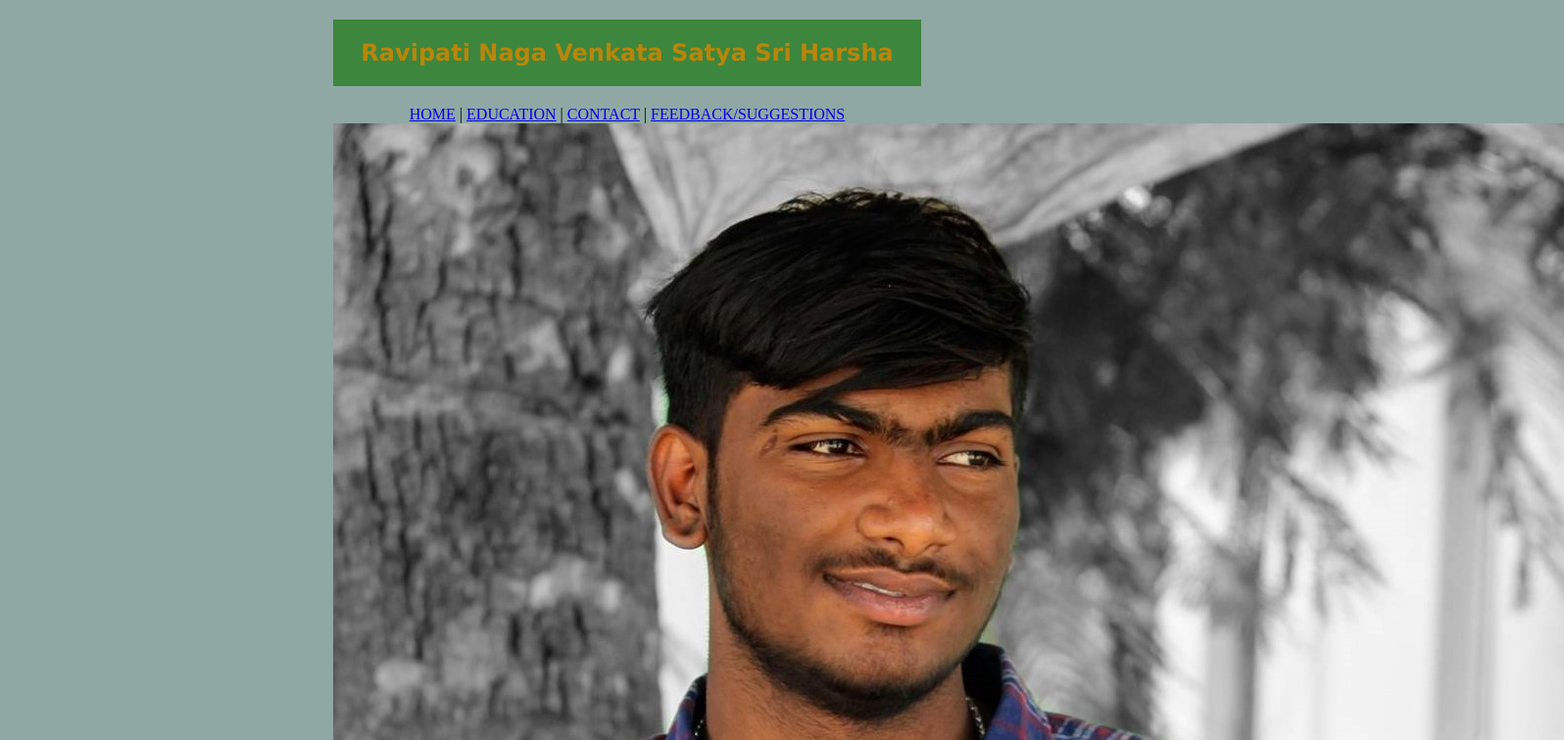
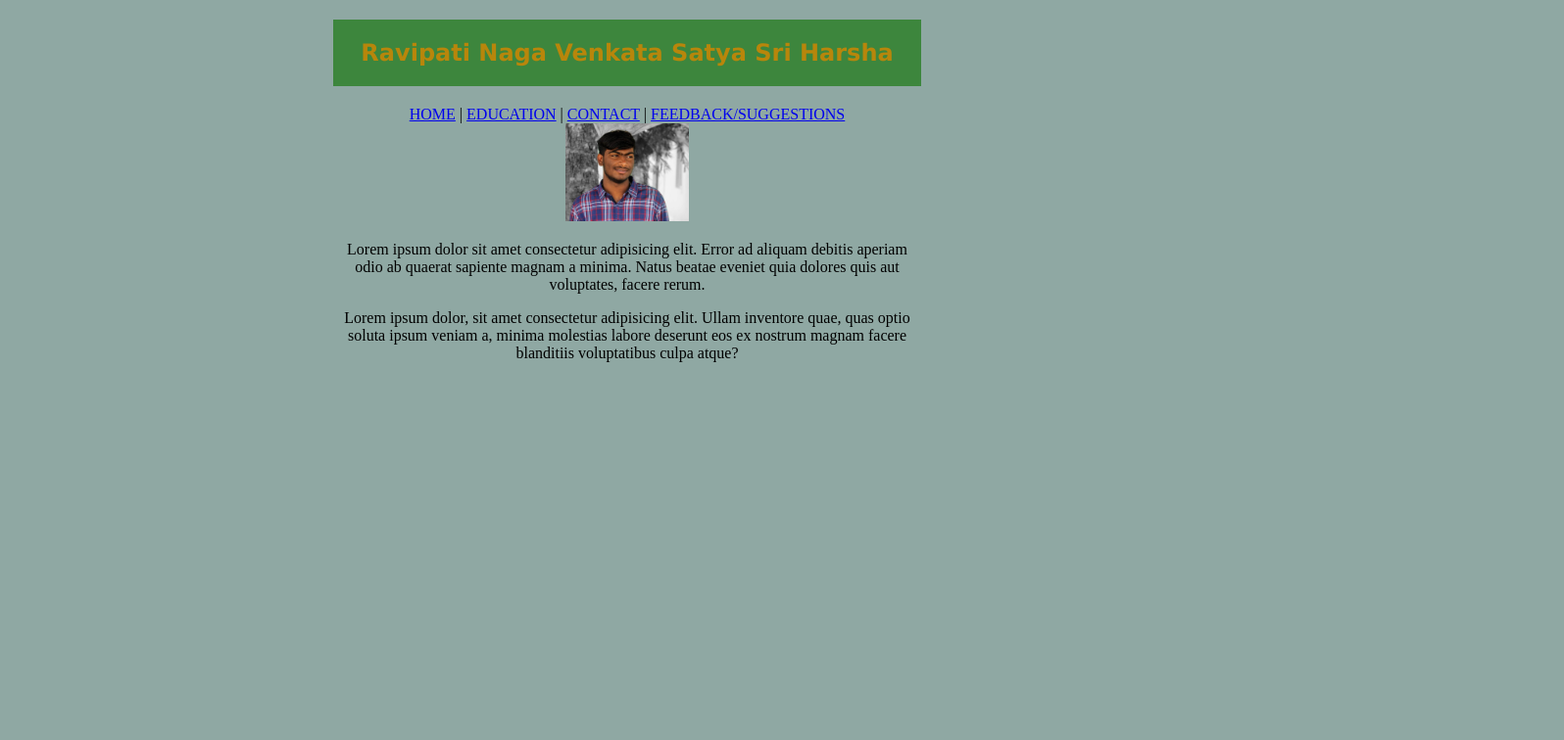
Before and after one commit to HarshaRNVSS/My-Site, a plain HTML site: page Index.html in a window 1280 px wide. Shown: the top 756 px of the page at 98% size, 1596 px wide, since content can reach past the window. Drawn offline with Linux system fonts and the light colour scheme.

Commit message:
small changes in index sheet

```diff
--- a/index.css
+++ b/index.css
@@ -28,5 +28,6 @@ html {
   }
   .img
   {
-    size: 40%;
+    height: 100px;
+    width: auto;
   }
```
Also changed, not shown: Index.html (+6 -3 lines).
